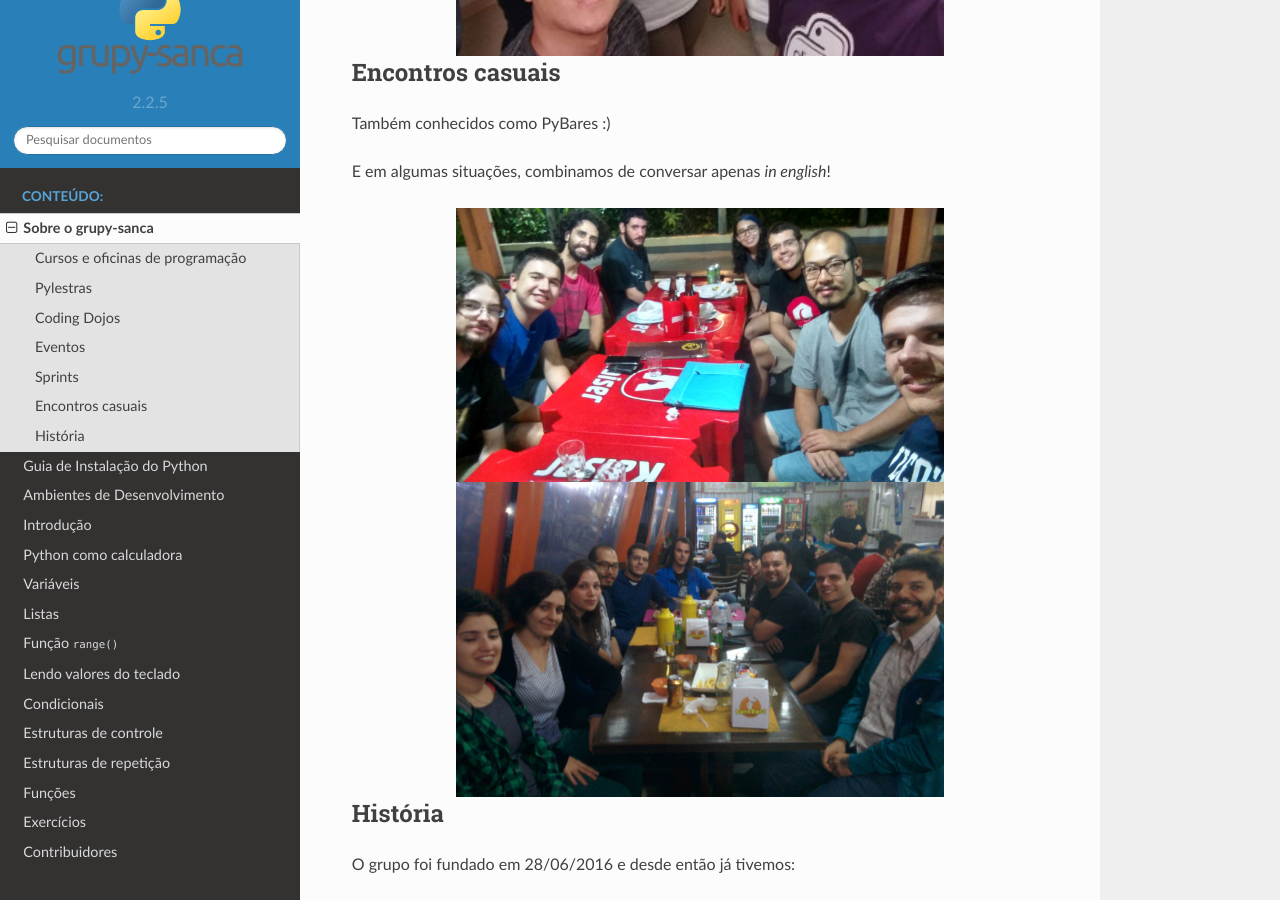
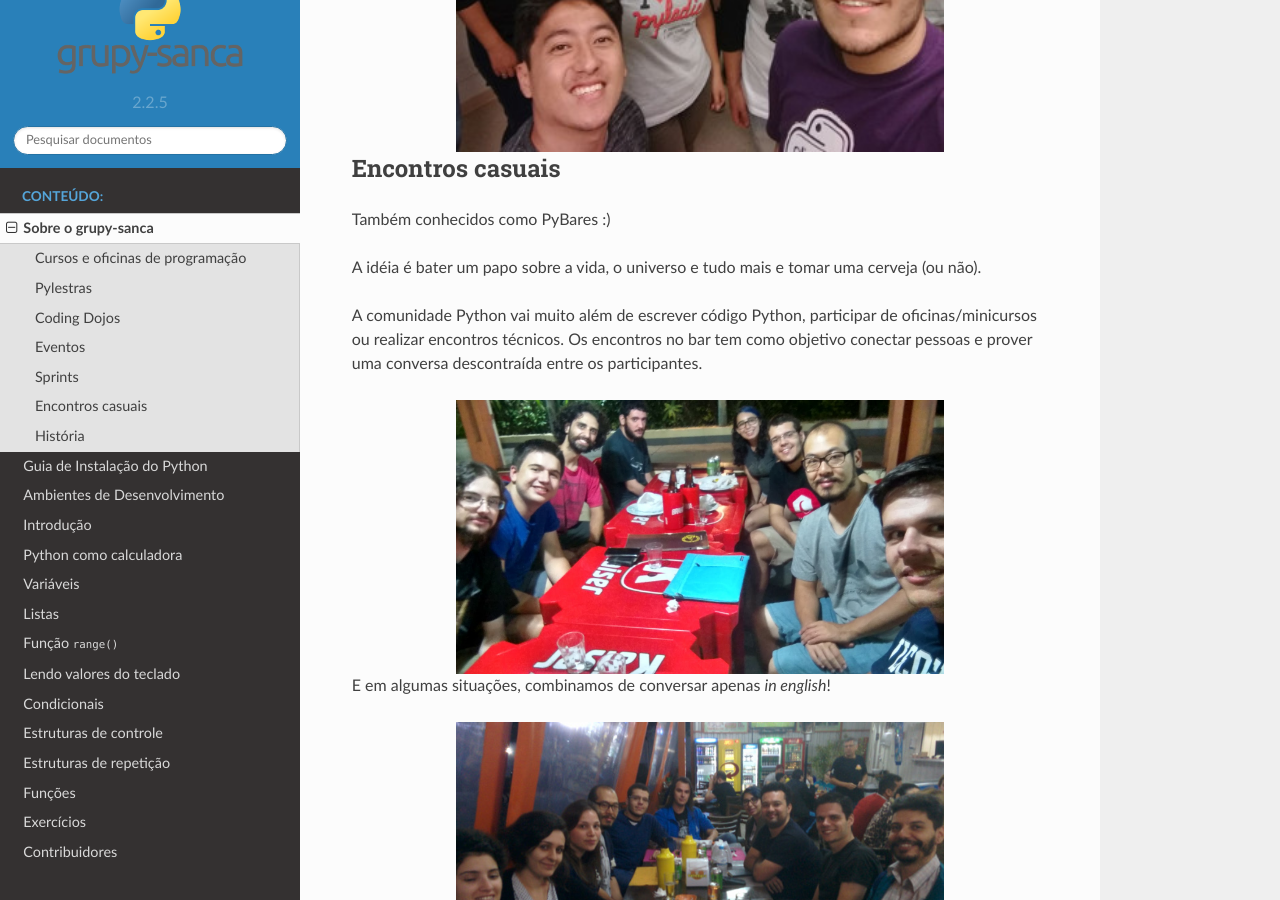
Before and after one commit to grupy-sanca/curso-python, a Sphinx documentation site: the page built from source/sobre_grupy.rst, in a window 1280 px wide and 900 px high, scrolled down 5720 px. Built offline with Sphinx 7.4.7 and the Read the Docs theme 2.0.0, drawn with Linux system fonts in a browser that asks for light colours; some of the changed text lies outside the part shown.

Commit message:
Improved about us

```diff
--- a/source/sobre_grupy.rst
+++ b/source/sobre_grupy.rst
@@ -29,11 +29,13 @@
    :align: center
    :width: 70%
 
+   Oficina de interfaces gráficas em Python :)
+
 .. figure:: images/sobre/curso03.jpg
    :align: center
    :width: 70%
 
-   Curso de Python no IFSC!
+   Curso de Python básico no IFSC!
 
    Realizado em 01 de Julho de 2017, no IFSC - USP - São Carlos.
    Tivemos ~100 inscritos! 38 participantes! 2 ministrantes! 3 monitores!!
@@ -42,6 +44,8 @@
 .. figure:: images/sobre/curso04.jpg
    :align: center
    :width: 70%
+
+   Curso de Python básico na UNESP de Rio Claro!!
 
 
 Pylestras
@@ -117,11 +121,19 @@
 
 Também conhecidos como PyBares :)
 
-E em algumas situações, combinamos de conversar apenas *in english*!
+A idéia é bater um papo sobre a vida, o universo e tudo mais e tomar uma
+cerveja (ou não).
+
+A comunidade Python vai muito além de escrever código Python, participar de
+oficinas/minicursos ou realizar encontros técnicos. Os encontros no bar tem
+como objetivo conectar pessoas e prover uma conversa descontraída entre os
+participantes.
 
 .. figure:: images/sobre/bar01.jpg
    :align: center
    :width: 70%
+
+E em algumas situações, combinamos de conversar apenas *in english*!
 
 .. figure:: images/sobre/bar02.jpg
    :align: center
```
